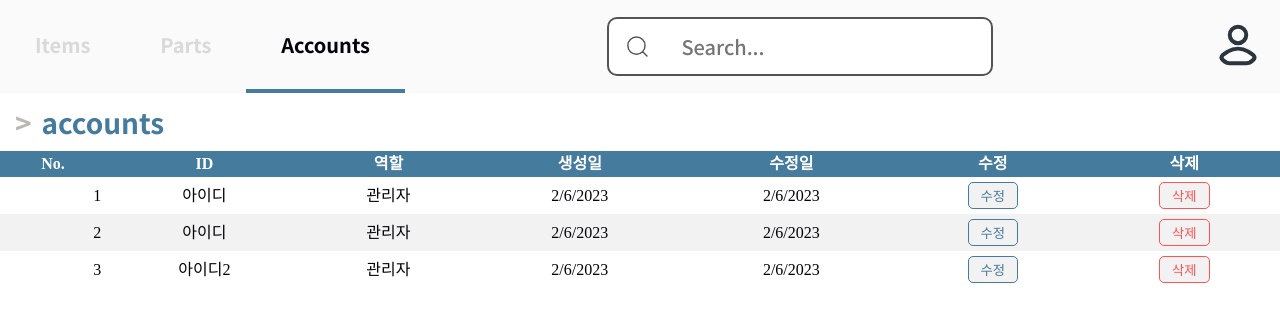
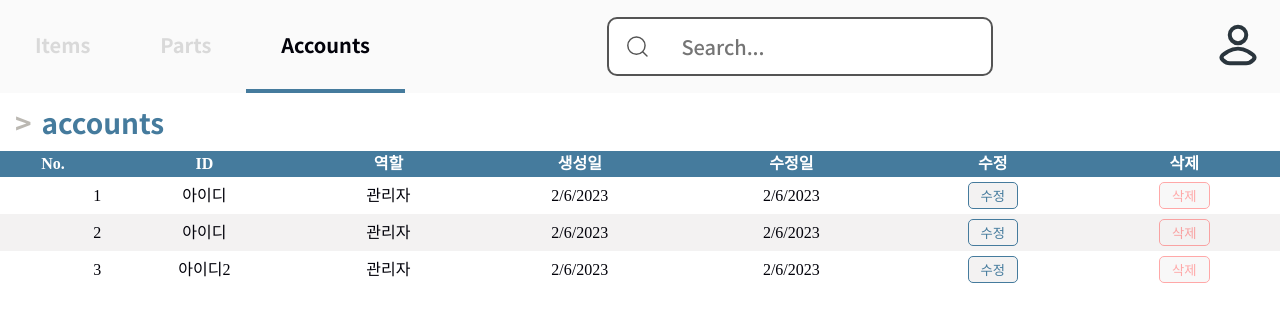
Before and after one commit to Pororoz/iStock-Frontend, a React (Vite) app in the folder client/: page /accounts in a window 1280 px wide. Shown: the top 322 px of the page. Built offline with nearby package versions, Linux system fonts and the light colour scheme.

Commit message:
feat: ButtonColumn 및 TextButton 컴포넌트에 disabled attribute 추가

```diff
--- a/client/src/components/Columns/ButtonColumn.tsx
+++ b/client/src/components/Columns/ButtonColumn.tsx
@@ -3,19 +3,21 @@ import styled from 'styled-components';
 import { ReactProps } from '@type/props';
 import TextButton from '@components/TextButton';
 
-const Column = styled.td`
+const Column = styled.td<{ disabled: boolean }>`
   text-align: center;
+  opacity: ${(props) => (!props.disabled ? 1.0 : 0.5)};
 `;
 
 interface Props {
   color?: string;
   onClick?: () => void;
+  disabled?: boolean;
 }
 
-function ButtonColumn({ children, color, onClick }: ReactProps<Props>): ReactElement {
+function ButtonColumn({ children, color, onClick, disabled = false }: ReactProps<Props>): ReactElement {
   return (
-    <Column>
-      <TextButton color={color} onClick={onClick}>
+    <Column disabled={disabled}>
+      <TextButton color={color} onClick={onClick} disabled={disabled}>
         {children}
       </TextButton>
     </Column>
--- a/client/src/components/Tables/AccountTable.tsx
+++ b/client/src/components/Tables/AccountTable.tsx
@@ -36,6 +36,7 @@ const accountTableFormat: Array<TableColumn<AccountData>> = [
     component: ({ row }) => (
       <ButtonColumn
         color="--color-red"
+        disabled
         onClick={() => {
           console.log(`delete ${row.username}`);
         }}
--- a/client/src/components/TextButton.tsx
+++ b/client/src/components/TextButton.tsx
@@ -6,6 +6,7 @@ interface Props {
   color?: string;
   backgroundColor?: string;
   onClick?: () => void;
+  disabled?: boolean;
 }
 
 const StyledButton = styled.button<Props>`
```
